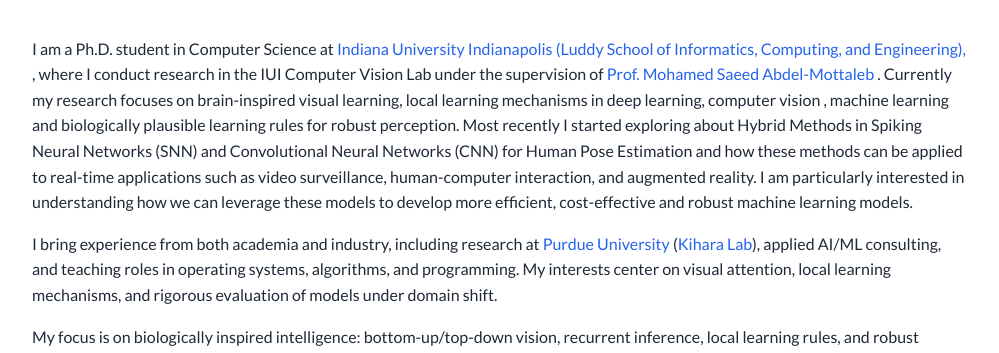
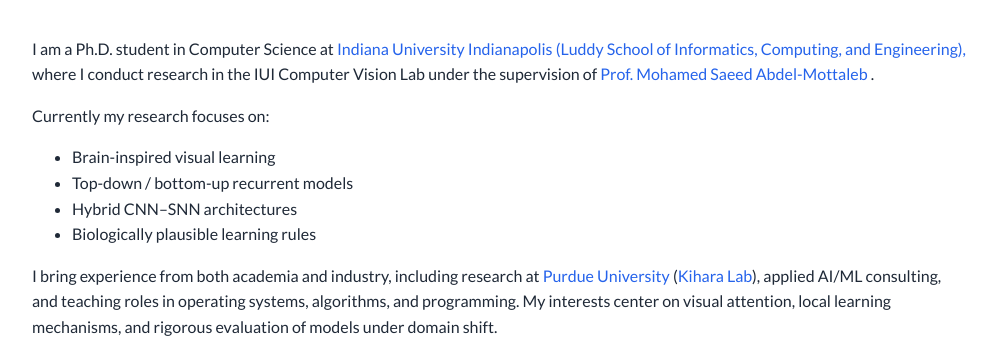
Before and after one commit to chethiyagalkaduwa/chethiyagalkaduwa.github.io, a plain HTML site: page index.html in a window 1280 px wide. Shown: the part 438-791 px from the top of the page, without its empty margins (140-1139 px from the left). Drawn offline with Linux system fonts and the light colour scheme.

Commit message:
minor changes - hot fix

```diff
--- a/index.html
+++ b/index.html
@@ -188,14 +188,20 @@
         I am a Ph.D. student in Computer Science at
         <a href="https://luddy.indianapolis.iu.edu/" target="_blank" rel="noopener">
           Indiana University Indianapolis (Luddy School of Informatics, Computing, and Engineering),
-        </a>,
-         where I conduct research in the IUI Computer Vision Lab under the supervision of
+        </a>where I conduct research in the IUI Computer Vision Lab under the supervision of
         <a href="https://luddy.indianapolis.iu.edu/people/mohamed-abdel-mottaleb.html" target="_blank" rel="noopener">
           Prof. Mohamed Saeed Abdel-Mottaleb
         </a>.
-        Currently my research focuses on brain-inspired visual learning, local learning mechanisms in deep learning, computer vision , machine learning and biologically plausible learning rules for robust perception.
-        Most recently I started exploring about Hybrid Methods in Spiking Neural Networks (SNN) and Convolutional Neural Networks (CNN) for Human Pose Estimation and how these methods can be applied to real-time applications such as video surveillance, human-computer interaction, and augmented reality. I am particularly interested in understanding how we can leverage these models to develop more efficient, cost-effective and robust machine learning models.
       </p>
+      <p>Currently my research focuses on:</p>
+        <ul class="about-list">
+          <li>Brain-inspired visual learning</li>
+          <li>Top-down / bottom-up recurrent models</li>
+          <li>Hybrid CNN–SNN architectures</li>
+          <li>Biologically plausible learning rules</li>
+        </ul>
+        <!-- Currently my research focuses on, brain-inspired visual learning, local learning mechanisms in deep learning, computer vision , machine learning and biologically plausible learning rules for robust perception.
+        Most recently I started exploring about Hybrid Methods in Spiking Neural Networks (SNN) and Convolutional Neural Networks (CNN) for Human Pose Estimation and how these methods can be applied to real-time applications such as video surveillance, human-computer interaction, and augmented reality. I am particularly interested in understanding how we can leverage these models to develop more efficient, cost-effective and robust machine learning models. -->
 
       <p>
         I bring experience from both academia and industry, including research at
```
